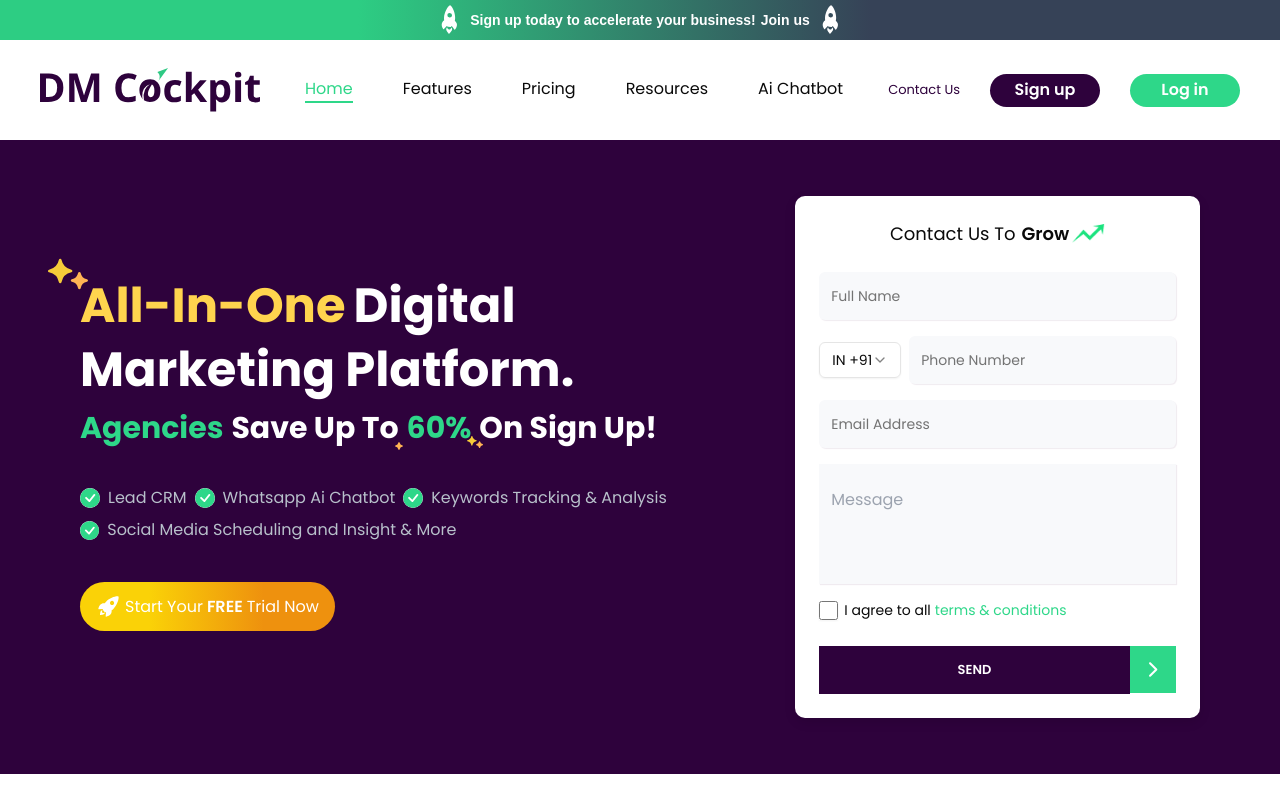
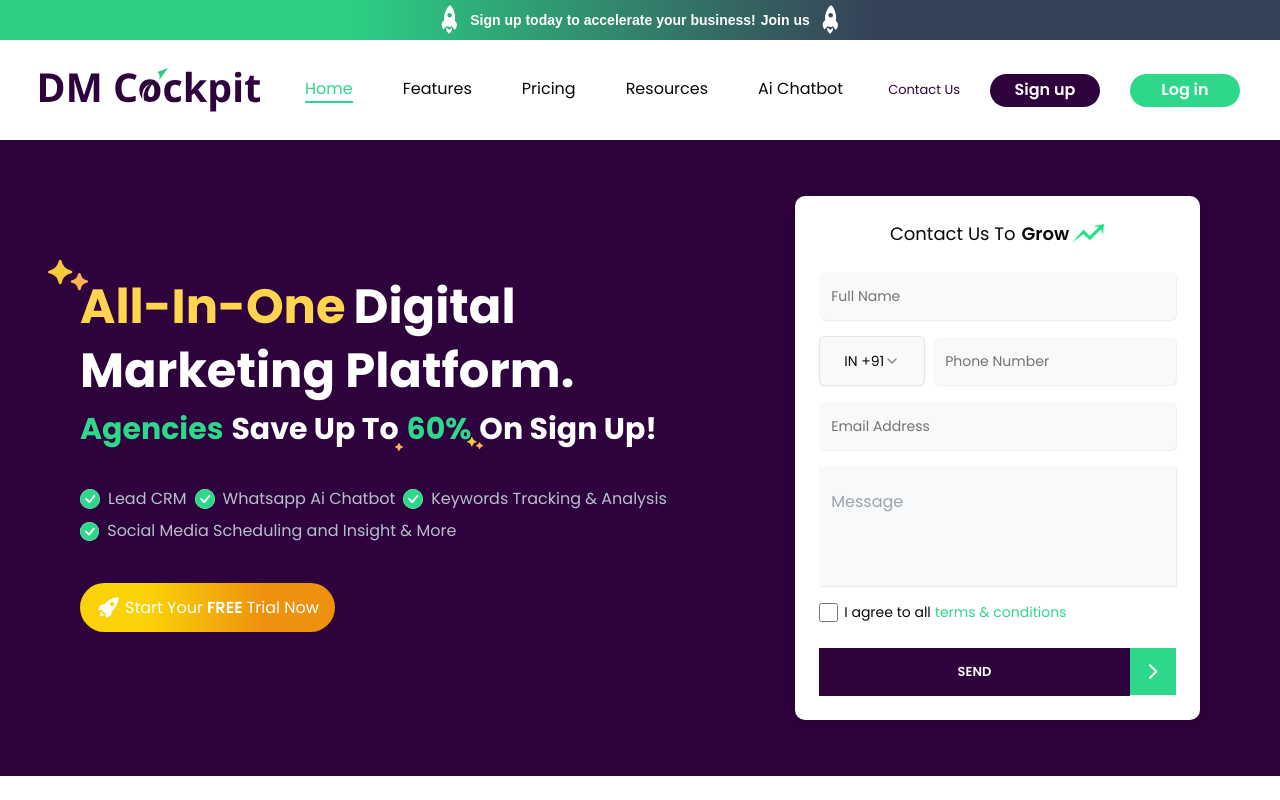
Before and after one commit to kanojiya9768/Dmc_cockpit_next_js, a Next.js app: page / in a window 1280 px wide. Shown: the top 800 px of the page. Built offline with nearby package versions, Linux system fonts and the light colour scheme.

Commit message:
changes done

```diff
--- a/src/app/Modules/Home/ContactUsForm.tsx
+++ b/src/app/Modules/Home/ContactUsForm.tsx
@@ -163,7 +163,7 @@ const ContactUsForm = () => {
                   defaultValue="+91"
                   onValueChange={(e) => setValue("CountryCode", e)}
                 >
-                  <SelectTrigger>
+                  <SelectTrigger className="w-max py-[20px] sm:p-[24px] bg-light-input-color">
                     <SelectValue placeholder="Dial Code" />
                   </SelectTrigger>
                   <SelectContent className="h-56">
```
